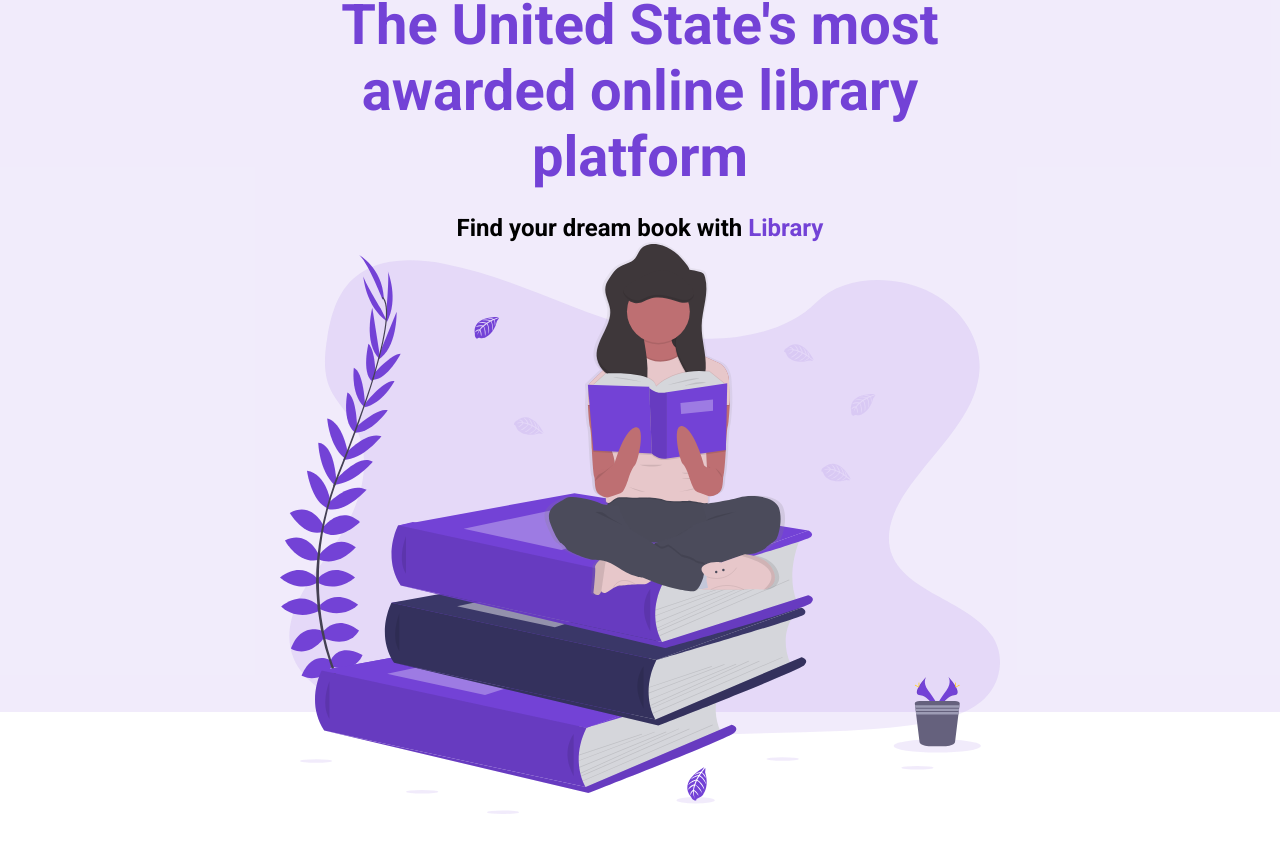
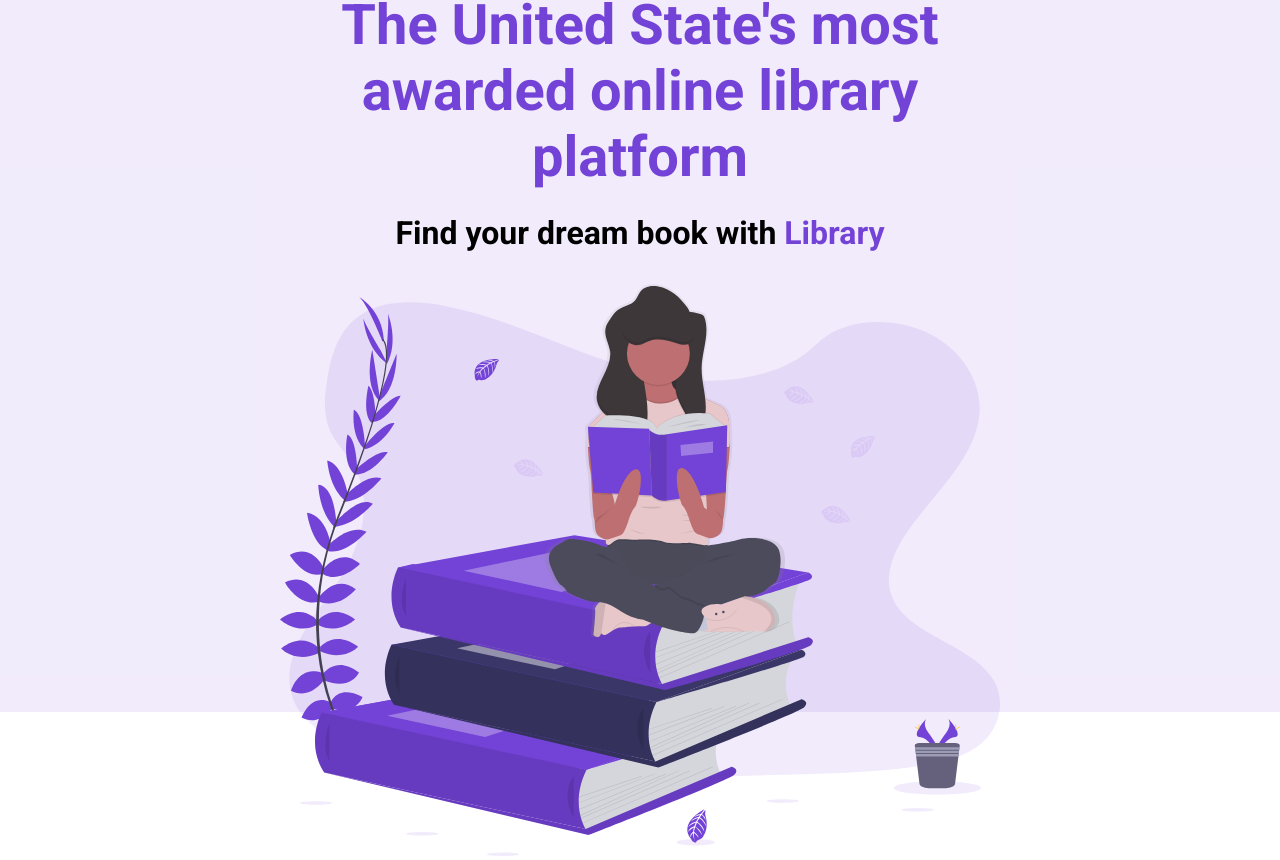
Before and after one commit to elpsycongr003/E-Commerce-Website, a plain HTML site: page index.html in a window 1280 px wide. Shown: the part 88-948 px from the top of the page. Before the commit the page ends 906 px from the top, so only its background shows below. Drawn offline with Linux system fonts and the light colour scheme.

Commit message:
styled h2 with fontsize+ margin bottom+(tac)

```diff
--- a/style.css
+++ b/style.css
@@ -90,4 +90,7 @@ h1 {
 
 h2 {
     text-align: center;
+    font-size: 32px;
+    margin-bottom: 32px;
+    text-align: center;
 }
```
